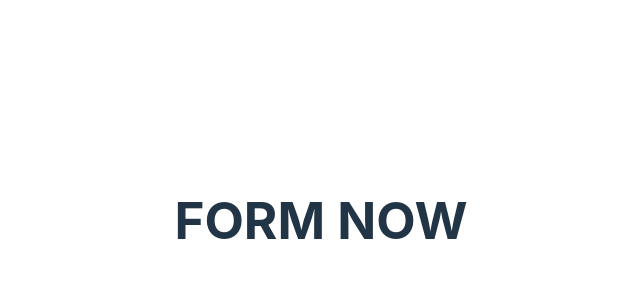
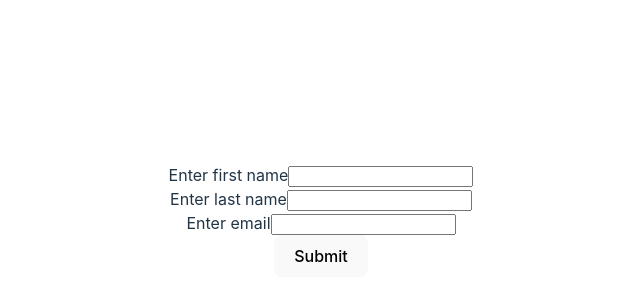
Before and after one commit to Denzel60/React-Formik, a React (Vite) app: page / in a window 1280 px wide. Shown: the part 180-480 px from the top of the page, without its empty margins (319-959 px from the left). Built offline with nearby package versions, Linux system fonts and the light colour scheme.

Commit message:
"Basics of formik, Updated package-lock.json, package.json, App.jsx, and Form.jsx files"

```diff
--- a/package.json
+++ b/package.json
@@ -10,9 +10,9 @@
     "preview": "vite preview"
   },
   "dependencies": {
+    "formik": "^2.4.6",
     "react": "^18.2.0",
-    "react-dom": "^18.2.0",
-    "react-router-dom": "^6.24.0"
+    "react-dom": "^18.2.0"
   },
   "devDependencies": {
     "@types/react": "^18.2.66",
--- a/src/App.jsx
+++ b/src/App.jsx
@@ -1,16 +1,11 @@
 import './App.css'
-import { BrowserRouter, Routes, Route } from 'react-router-dom'
-import Form from './form.jsx'
+import Form from './Form.jsx'
 
 function App() {
 
   return (
     <>
-      <BrowserRouter>
-        <Routes>
-          <Route path='/' element={<Form />} />
-        </Routes>
-      </BrowserRouter>
+      <Form />
     </>
   )
 }
--- a/src/Form.jsx
+++ b/src/Form.jsx
@@ -1,8 +1,32 @@
+import { useFormik } from 'formik'
+
 function Form() {
+    const formik = useFormik({
+        initialValues: {
+            firstName: "",
+            lastName: "",
+            email: ""
+        },
+        onSubmit: (formState) => {
+            console.log(formState)
+        }
+    })
     return (
-        <div>
-            <h1>FORM NOW</h1>
-        </div>
+        <form onSubmit={formik.handleSubmit}>
+            <div>
+                <label htmlFor="firstName">Enter first name</label>
+                <input type="text" id="firstName" name='firstName' value={formik.values.firstName} onChange={formik.handleChange} />
+            </div>
+            <div>
+                <label htmlFor="lastName">Enter last name</label>
+                <input type="text" id="lastName" name='lastName' value={formik.values.lastName} onChange={formik.handleChange} />
+            </div>
+            <div>
+                <label htmlFor="email">Enter email</label>
+                <input type="text" id="email" name='email' value={formik.values.email} onChange={formik.handleChange} />
+            </div>
+            <button type='submit'>Submit</button>
+        </form>
     )
 }
 
```
Also changed, not shown: 1 other file (tests, documents, lock files or other folders).
